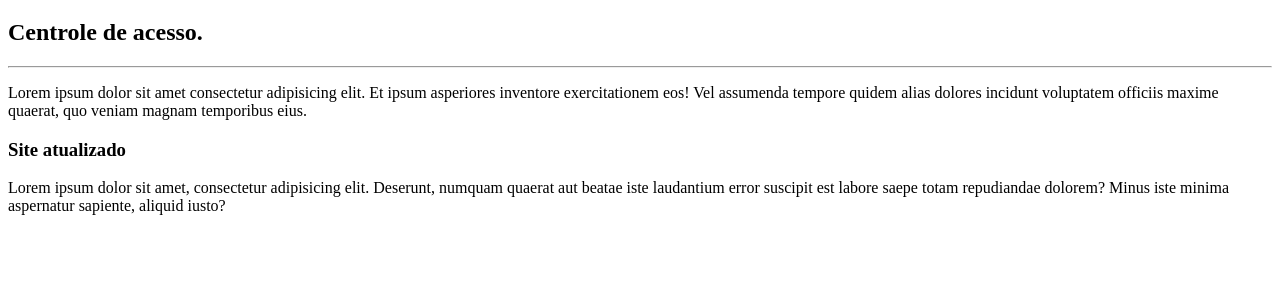
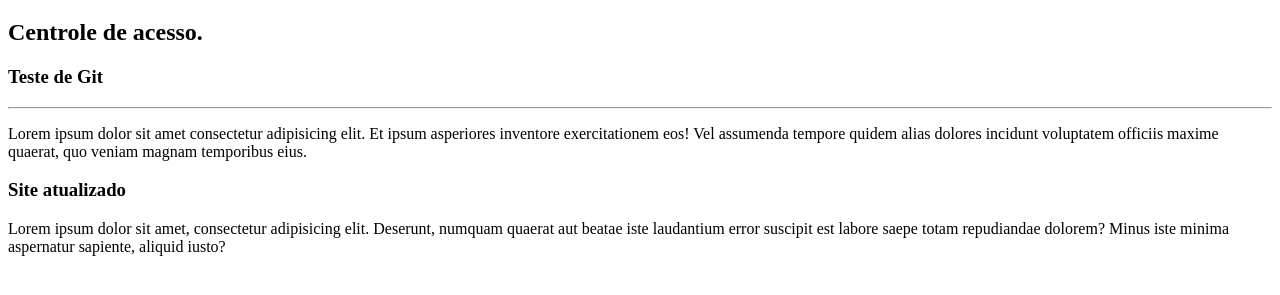
Before and after one commit to Juliano-Aragao/Ol-Mundo, a plain HTML site: page site-exemplo/index.html in a window 1280 px wide. Shown: the part 61-356 px from the top of the page. Drawn offline with Linux system fonts and the light colour scheme.

Commit message:
Update index.html

```diff
--- a/site-exemplo/index.html
+++ b/site-exemplo/index.html
@@ -9,6 +9,7 @@
 <body>
     <h1>Juuliano Aragão - Whitcom Tecnologia</h1>
     <h2>Centrole de acesso.</h2>
+    <h3> Teste de Git</h3>
     <hr>
 
 <p>Lorem ipsum dolor sit amet consectetur adipisicing elit.
```
